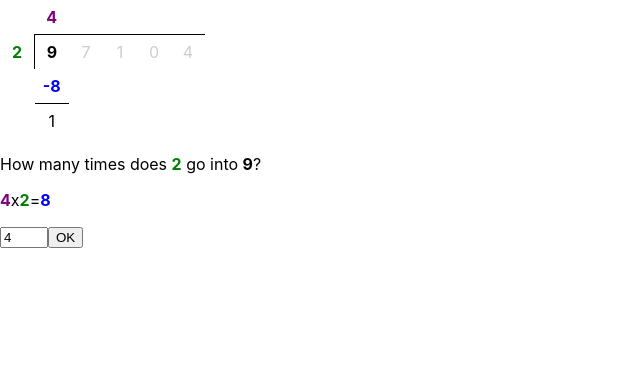
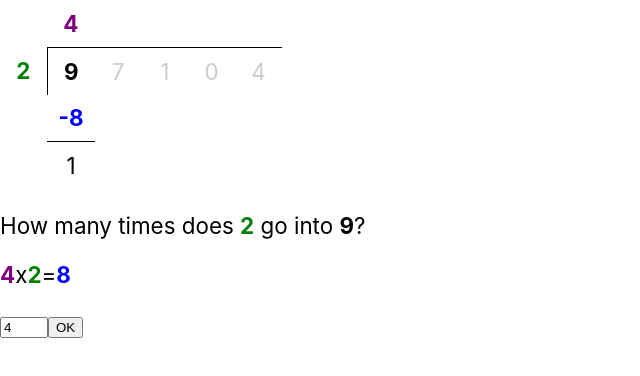
Before and after one commit to reergymerej/long-division, a React (Create React App) app: page / in a window 1280 px wide. Shown: the top 376 px of the page, without its empty margins (0-640 px from the left). Built offline with nearby package versions, Linux system fonts and the light colour scheme.

Commit message:
Basic version done

```diff
--- a/src/App.css
+++ b/src/App.css
@@ -1,3 +1,6 @@
+body {
+  font-size: 1.4em;
+}
 table {
   border-collapse: collapse;
 }
--- a/src/App.js
+++ b/src/App.js
@@ -112,6 +112,7 @@ function App() {
   const divisor = 2
   const denominator = 97104
   // const numerator = 48662
+  const [done, setDone] = useState(false)
   const [index, setIndex] = useState(0)
   const [numerator, setNumerator] = useState()
   const [proposedLittleNumerator, setProposedLittleNumerator] = useState(4)
@@ -126,11 +127,6 @@ function App() {
   const handleOk = (event) => {
     event.preventDefault()
     event.stopPropagation()
-    const nextNumerator = numerator === undefined
-      ? proposedLittleNumerator + ''
-      : numerator + proposedLittleNumerator + ''
-
-    setNumerator(nextNumerator)
 
     const nextPairs = pairs
     pairs[index] = {
@@ -141,6 +137,14 @@ function App() {
 
     setProposedLittleNumerator(1)
     setIndex(index + 1)
+    const isDone = index + 1 >= digits(denominator).length
+    setDone(isDone)
+
+    const nextNumerator = numerator === undefined
+      ? proposedLittleNumerator + ''
+      : numerator + proposedLittleNumerator + ''
+
+    setNumerator(nextNumerator)
   }
 
   const difference = remainder
@@ -152,8 +156,12 @@ function App() {
         <tbody>
           <Numerator
             divisor={divisor}
-            proposed={proposedLittleNumerator}
+            proposed={!done ? proposedLittleNumerator : ''}
             value={numerator}
+            remainder={done
+              ? pairs[pairs.length - 1].remainder
+              : null
+            }
           />
           <Main
             focus={index}
@@ -171,12 +179,14 @@ function App() {
                   <Row
                     offset={1 + getDifferenceOffset(i, x.remainder)}
                     values={digits(x.remainder)}
-                    className={x.remainder}
+                    className={i === pairs.length - 1 ? 'bold': 'dim'}
                   />
                 </>
               )
             })
           }
+          {!done &&
+          <>
             <Product
               offset={index}
               value={product}
@@ -187,9 +197,12 @@ function App() {
               values={digits(Math.abs(difference))}
               className={difference < 0 ? 'red' : ''}
             />
+          </>
+          }
         </tbody>
       </table>
-
+      {!done &&
+      <>
         <p>
           How many times does <span className="green">{divisor}</span>
           &nbsp;go into <span className="bold">{nextLittleDenominator}</span>?
@@ -209,6 +222,8 @@ function App() {
           />
           <button>OK</button>
         </form>
+      </>
+      }
     </div>
   )
 }
```
Lines whose indentation alone changed are shown as unchanged.
